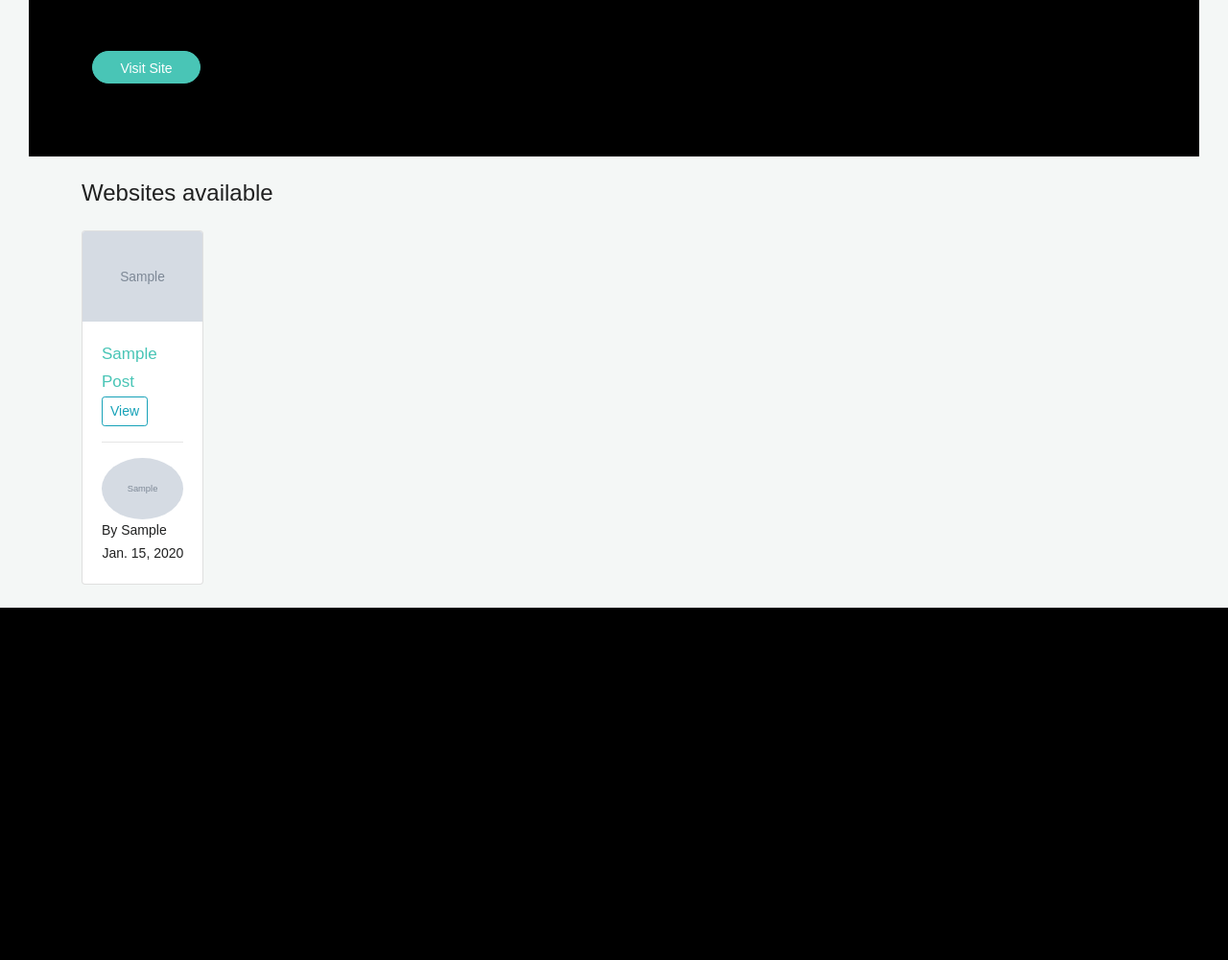
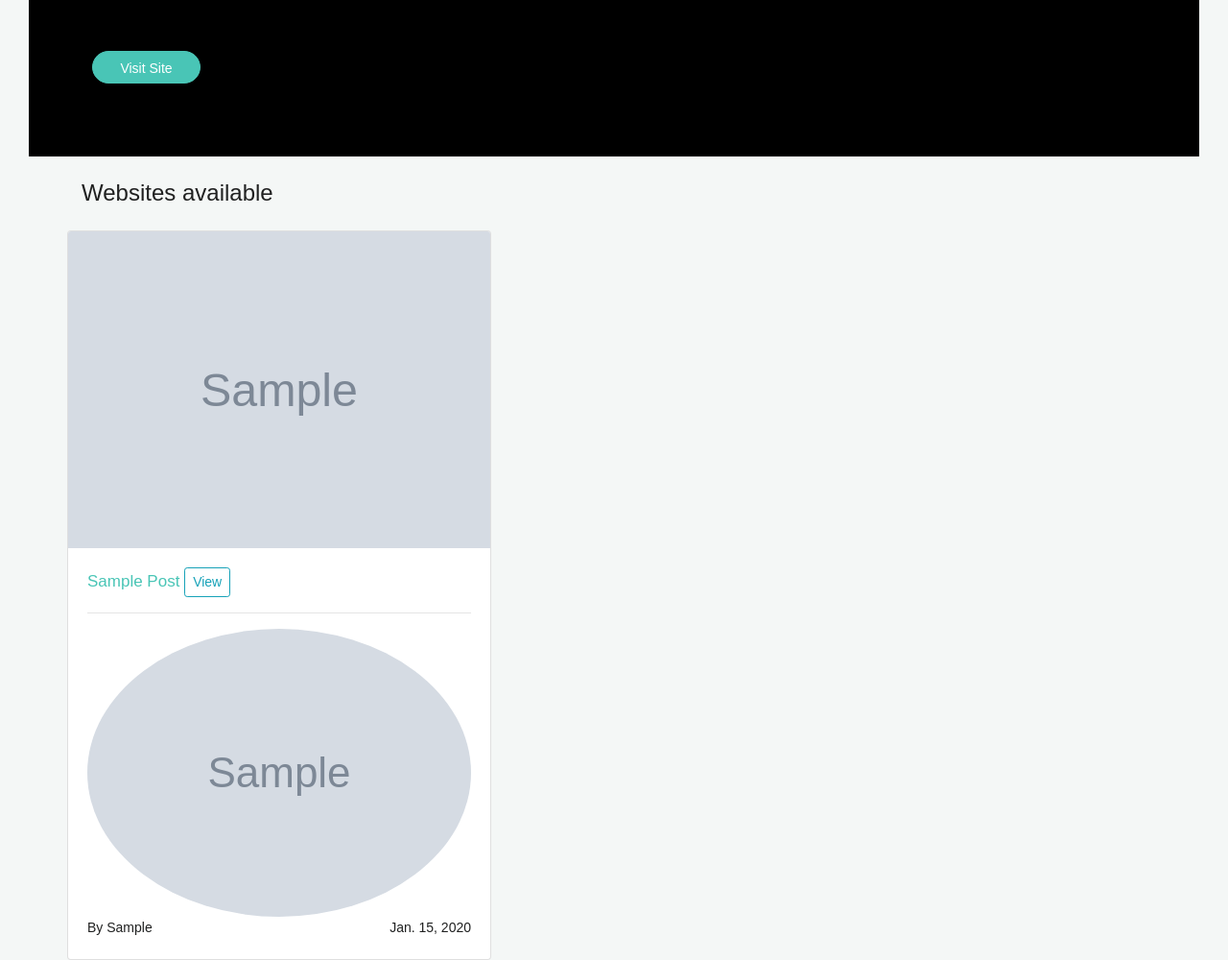
Before and after one commit to robajillo/Django-IP3, a Django app: page / in a window 1280 px wide. Shown: the part 1177-2177 px from the top of the page at 96% size. Before the commit the page ends 1810 px from the top, so only its background shows below. Run offline with Django 3.2, Linux system fonts and the light colour scheme; tables that the repository leaves empty hold one stand-in row (values such as "Sample post"); grey boxes marked "Sample" are stand-in pictures; some libraries are stand-ins or nearby versions; some web fonts are replaced.

Commit message:
edited file

```diff
--- a/awwardsapp/templates/index.html
+++ b/awwardsapp/templates/index.html
@@ -134,7 +134,7 @@
 
           <div class="templates display">
               {% for post in post %}
-              <div class="col-md-4 mb-4">
+              <div class="column">
                   <div class="card">
                       <div class="view overlay">
                           <img class="card-img-top" src="{{ post.image.url }}"
```
